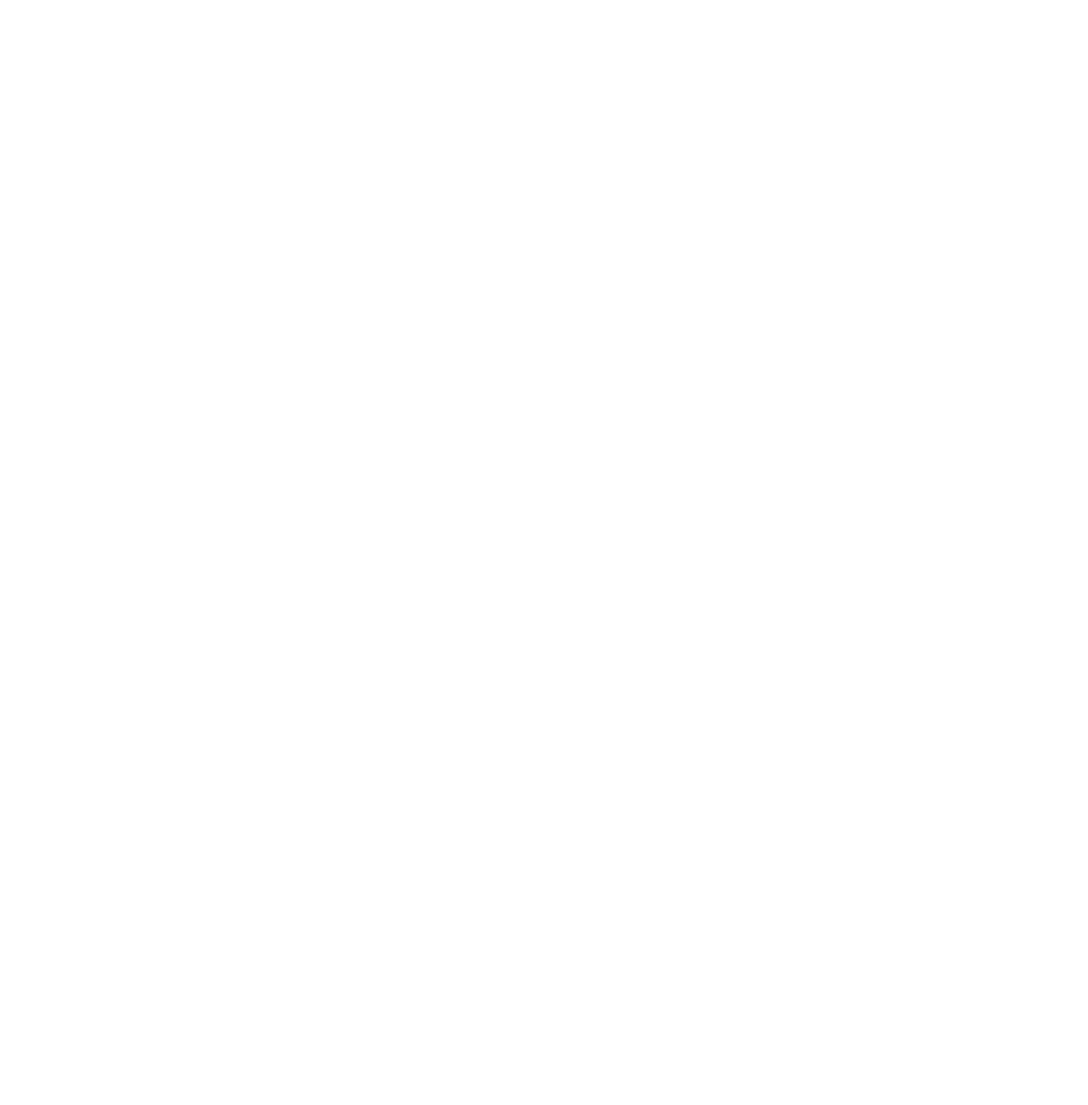
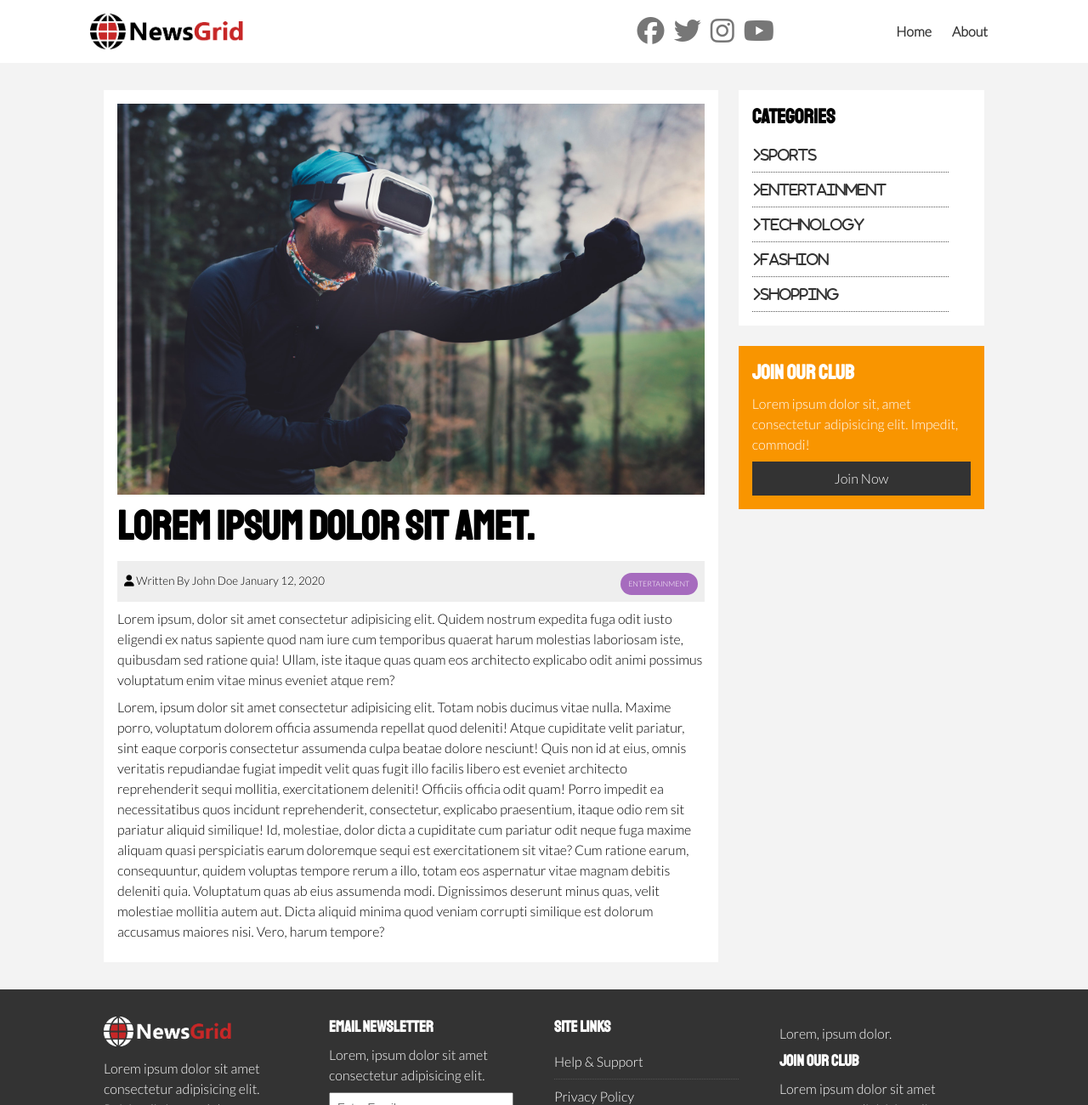
Before and after one commit to uk1toDev/news-grid, a plain HTML site: page article.html in a window 1280 px wide. Shown: the top 1300 px of the page at 85% size. Before the commit the page ends 800 px from the top, so only its background shows below. Drawn offline with Linux system fonts and the light colour scheme.

Commit message:
Article Page

```diff
--- a/article.html
+++ b/article.html
@@ -0,0 +1,126 @@
+<!DOCTYPE html>
+<html lang="en">
+
+<head>
+    <meta charset="UTF-8">
+    <meta name="viewport" content="width=device-width, initial-scale=1.0">
+    <script src="https://kit.fontawesome.com/9f45012a7b.js" crossorigin="anonymous"></script>
+    <link href="https://fonts.googleapis.com/css2?family=Lato:wght@300&family=Staatliches&display=swap"
+        rel="stylesheet">
+    <link rel="stylesheet" href="/css/style.css">
+    <link rel="stylesheet" media="screen and (max-width: 768px)" href="/css/mobile.css">
+    <link rel="shortcut icon" type="image/x-icon" href="favicon.ico">
+    <title>NewsGrid | Lastest News</title>
+</head>
+
+<body>
+    <nav id="main-nav">
+        <div class="container">
+            <img src="/img/logo.png" alt="NewsGrid" class="logo">
+            <div class="social">
+                <a href="http://facebook.com" target="_blank"><i class="fab fa-facebook fa-2x"></i></a>
+                <a href="http://twitter.com" target="_blank"><i class="fab fa-twitter fa-2x"></i></a>
+                <a href="http://instagram.com" target="_blank"><i class="fab fa-instagram fa-2x"></i></a>
+                <a href="http://youtube.com" target="_blank"><i class="fab fa-youtube fa-2x"></i></a>
+            </div>
+            <ul>
+                <li>
+                    <a href="/index.html">Home</a>
+                </li>
+                <li>
+                    <a href="/about.html">About</a>
+                </li>
+            </ul>
+        </div>
+    </nav>
+
+    <!-- Article -->
+    <section id="article">
+        <div class="container">
+            <div class="page-container">
+                <article class="card">
+                    <img src="/img/articles/ent1.jpg" alt="">
+                    <h1 class="l-heading">Lorem ipsum dolor sit amet.</h1>
+                    <div class="meta">
+                        <small>
+                            <i class="fas fa-user"></i> Written By John Doe January 12, 2020
+                        </small>
+                        <div class="category category-ent">Entertainment</div>
+                    </div>
+                    <p>Lorem ipsum, dolor sit amet consectetur adipisicing elit. Quidem nostrum expedita fuga odit iusto
+                        eligendi ex natus sapiente quod nam iure cum temporibus quaerat harum molestias laboriosam iste,
+                        quibusdam sed ratione quia! Ullam, iste itaque quas quam eos architecto explicabo odit animi
+                        possimus voluptatum enim vitae minus eveniet atque rem?</p>
+                    <p>Lorem, ipsum dolor sit amet consectetur adipisicing elit. Totam nobis ducimus vitae nulla. Maxime
+                        porro, voluptatum dolorem officia assumenda repellat quod deleniti! Atque cupiditate velit
+                        pariatur, sint eaque corporis consectetur assumenda culpa beatae dolore nesciunt! Quis non id at
+                        eius, omnis veritatis repudiandae fugiat impedit velit quas fugit illo facilis libero est
+                        eveniet architecto reprehenderit sequi mollitia, exercitationem deleniti! Officiis officia odit
+                        quam! Porro impedit ea necessitatibus quos incidunt reprehenderit, consectetur, explicabo
+                        praesentium, itaque odio rem sit pariatur aliquid similique! Id, molestiae, dolor dicta a
+                        cupiditate cum pariatur odit neque fuga maxime aliquam quasi perspiciatis earum doloremque sequi
+                        est exercitationem sit vitae? Cum ratione earum, consequuntur, quidem voluptas tempore rerum a
+                        illo, totam eos aspernatur vitae magnam debitis deleniti quia. Voluptatum quas ab eius assumenda
+                        modi. Dignissimos deserunt minus quas, velit molestiae mollitia autem aut. Dicta aliquid minima
+                        quod veniam corrupti similique est dolorum accusamus maiores nisi. Vero, harum tempore?</p>
+                </article>
+
+                <aside class="categories card">
+                    <h2>Categories</h2>
+                    <ul class="list">
+                        <li><a href="#"><i class="fas fa-chevron-right">Sports</i></a></li>
+                        <li><a href="#"><i class="fas fa-chevron-right">Entertainment</i></a></li>
+                        <li><a href="#"><i class="fas fa-chevron-right">Technology</i></a></li>
+                        <li><a href="#"><i class="fas fa-chevron-right">Fashion</i></a></li>
+                        <li><a href="#"><i class="fas fa-chevron-right">Shopping</i></a></li>
+                    </ul>
+                </aside>
+
+                <aside class="card bg-secondary">
+                    <h2>Join Our Club</h2>
+                    <p>Lorem ipsum dolor sit, amet consectetur adipisicing elit. Impedit, commodi!</p>
+                    <a href="#" class="btn btn-dark btn-block">Join Now</a>
+                </aside>
+            </div>
+        </div>
+    </section>
+
+    <!-- Footer -->
+    <footer id="main-footer" class="py-2">
+        <div class="container footer-container">
+            <div>
+                <img src="/img/logo_light.png" alt="NewsGrid">
+                <p>Lorem ipsum dolor sit amet consectetur adipisicing elit. Reiciendis ipsum dolore quae voluptatum
+                    magni voluptatem recusandae, nulla autem voluptatibus maiores.</p>
+            </div>
+            <div>
+                <h3>Email Newsletter</h3>
+                <p>Lorem, ipsum dolor sit amet consectetur adipisicing elit.</p>
+                <form>
+                    <input type="email" placeholder="Enter Email...">
+                    <input type="submit" value="Subscribe" class="btn btn-primary">
+                </form>
+            </div>
+            <div>
+                <h3>Site Links</h3>
+                <ul class="list">
+                    <li><a href="#">Help & Support</a></li>
+                    <li><a href="#">Privacy Policy</a></li>
+                    <li><a href="#">About Us</a></li>
+                    <li><a href="#">Contact Us</a></li>
+                </ul>
+            </div>
+            <div>
+                <p>Lorem, ipsum dolor.</p>
+                <h3>Join Our Club</h3>
+                <p>Lorem ipsum dolor sit amet consectetur adipisicing elit.</p>
+                <a href="#" class="btn btn-secondary">Join Now</a>
+            </div>
+            <div>
+                <p>Copyright &copy; 2020, All Rights Reserved</p>
+            </div>
+    </footer>
+
+</body>
+
+</html>
--- a/css/style.css
+++ b/css/style.css
@@ -165,6 +165,10 @@ h6 {
     padding: 3rem
 }
 
+.l-heading {
+    font-size: 3rem;
+}
+
 .list li {
     padding: .5rem 0;
     border-bottom: #555 dotted 1px;
@@ -292,6 +296,18 @@ h6 {
     grid-column: 2 / span 2;
 }
 
+#article .meta {
+    display: flex;
+    justify-content: space-between;
+    align-items: center;
+    background: #eee;
+    padding: .5rem;
+}
+
+#article .meta .category {
+    margin-top: 0.4rem;
+}
+
 /* Footer */
 #main-footer {
     background: var(--dark-color);
```
